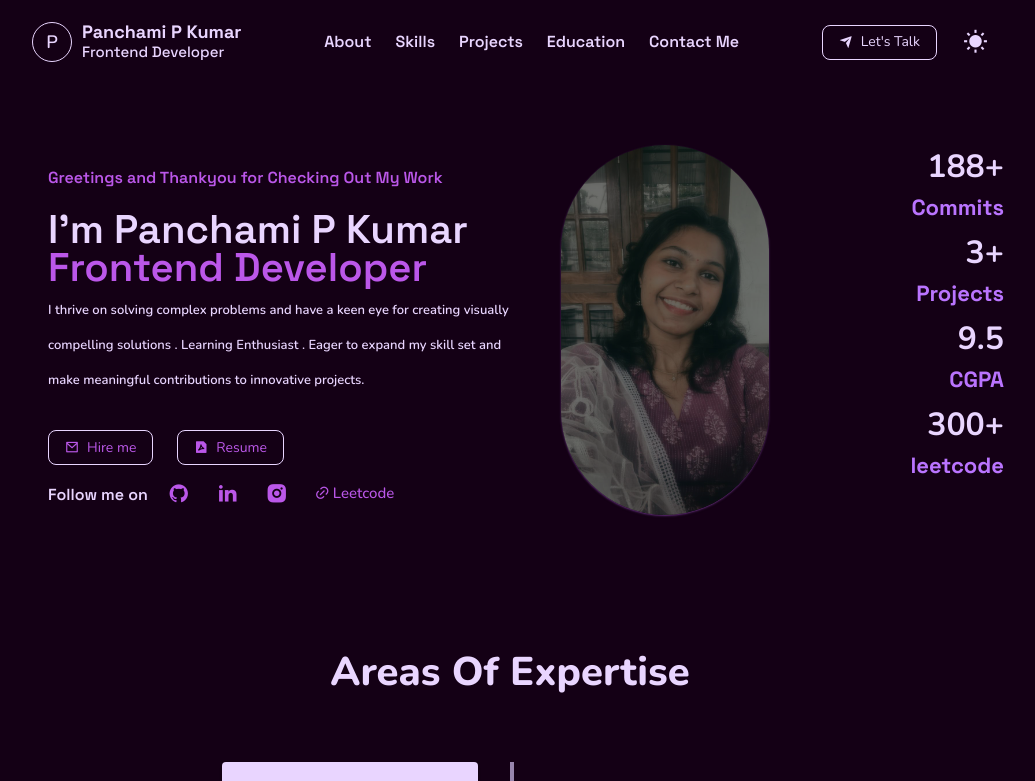
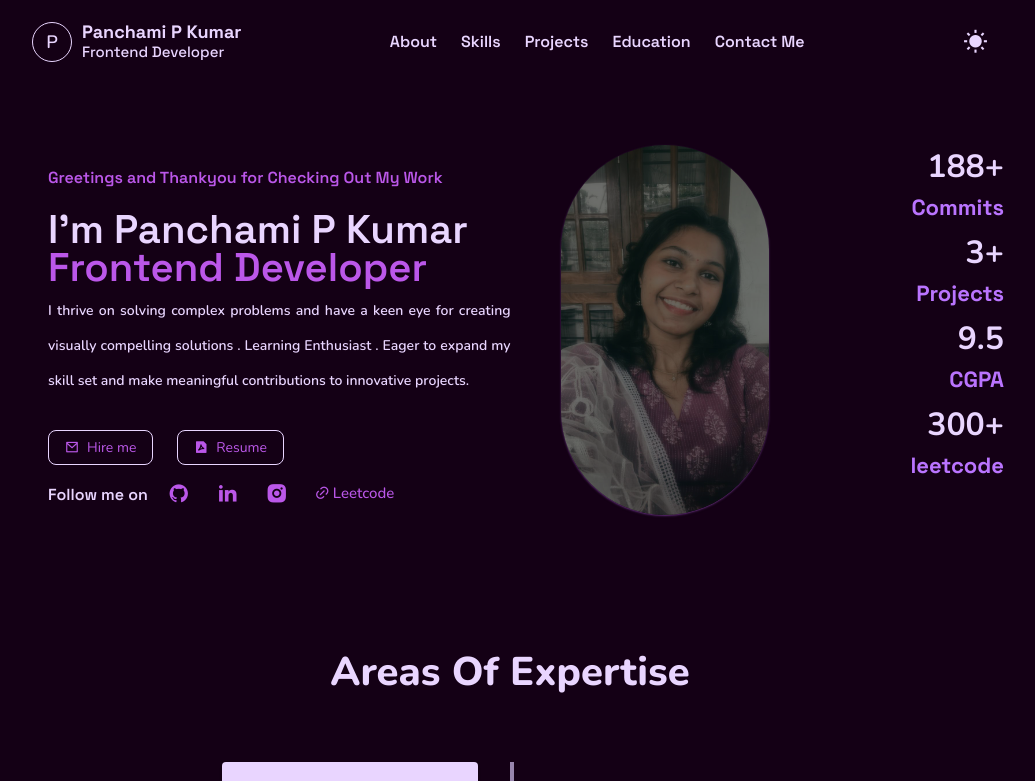
Before and after one commit to pxnchxm1/CoderBio, a React (Vite) app: page / in a window 1280 px wide. Shown: the top 781 px of the page, without its empty margins (140-1175 px from the left). Built offline with nearby package versions, Linux system fonts and the light colour scheme.

Commit message:
fix-removed-button-lets-talk

```diff
--- a/src/App.jsx
+++ b/src/App.jsx
@@ -47,11 +47,11 @@ function App() {
               </ul>
             </div>
             <div  className='flex items-center gap-4'>
-              <a href="#contact">
+              {/* <a href="#contact">
               <button className=' ease-in duration-500 flex items-center gap-2 rounded-[8px] max-h-[35px] border border-solid  text-bg-secondary-dark dark:text-bg-light dark:hover:text-bg-dark hover:font-[600] dark:border-bg-light border-bg-secondary-dark px-4 py-2 text-[14px] hover:bg-bg-dark hover:text-bg-light dark:hover:bg-bg-light '>
                 <i className="ri-send-plane-fill font-[200] font-space  hover:font-[600] "></i>Let's Talk
               </button>
-              </a>
+              </a> */}
               <button onClick={toggleMode} className="ease-in duration-[300] text-[25px] hover:text-[23px] leading-[15px] ml-[10px]">
                 {isDarkMode ? <i className='ri-sun-fill dark:text-bg-light '/> : <FontAwesomeIcon icon={faMoon}  className="small-text-color-light"/>}
               </button>
--- a/src/components/UI/About.jsx
+++ b/src/components/UI/About.jsx
@@ -10,12 +10,12 @@ function About() {
             <div className='container pt-14 '>
                 <div className='flex items-center justify-between sm:flex-col md:flex-row '>
                     <div className='w-full md:basis-1/2'>
-                        <h5 data-aos="fade-up" data-aos-duration="1500" className='font-[600] font-space mt-[1rem] text-[16px] text-light-for-light dark:text-light-for-dark'>Greetings and Thankyou for Checking Out My Work</h5>
+                        <h5 data-aos="fade-up" data-aos-duration="1500" className='font-[600] font-space mt-[1rem] text-[14px] md:text-[16px] text-light-for-light dark:text-light-for-dark'>Greetings and Thankyou for Checking Out My Work</h5>
                         <h1 data-aos="fade-up" data-aos-duration="1500" className='font-[600] font-space  leading-[35px] sm:leading[46px] mt-[1.4rem] text-[1.4rem] sm:text-[40px] text-bg-secondary-dark dark:text-bg-light' >I'm Panchami P Kumar</h1>
                         <h1 data-aos="fade-up" data-aos-duration="1500" className='font-[600] font-space mt-[3px] leading-[35px] sm:leading[46px] text-[1.4rem] sm:text-[40px] text-light-for-light dark:text-light-for-dark' >Frontend Developer</h1>
-                        <p  data-aos="fade-up" data-aos-duration="1500" className='text-justify font-[600] font-Nunito mt-[8px] leading-[35px] sm:leading[46px] text-[17px] sm:text-[13px] text-bg-secondary-dark dark:text-bg-light ' >
-                        I thrive on solving complex problems and have a keen eye for creating visually<br></br>
-                        compelling solutions . Learning Enthusiast . Eager to expand my skill set and<br></br>
+                        <p  data-aos="fade-up" data-aos-duration="1500" className='text-justify font-[600] font-Nunito mt-[8px] leading-[35px] sm:leading[46px] md:text-[14px] sm:text-[10px] text-bg-secondary-dark dark:text-bg-light ' >
+                        I thrive on solving complex problems and have a keen eye for creating visually
+                        compelling solutions . Learning Enthusiast . Eager to expand my skill set and
                         make meaningful contributions to innovative projects.
                         </p>
                        <div data-aos="fade-up"
```
